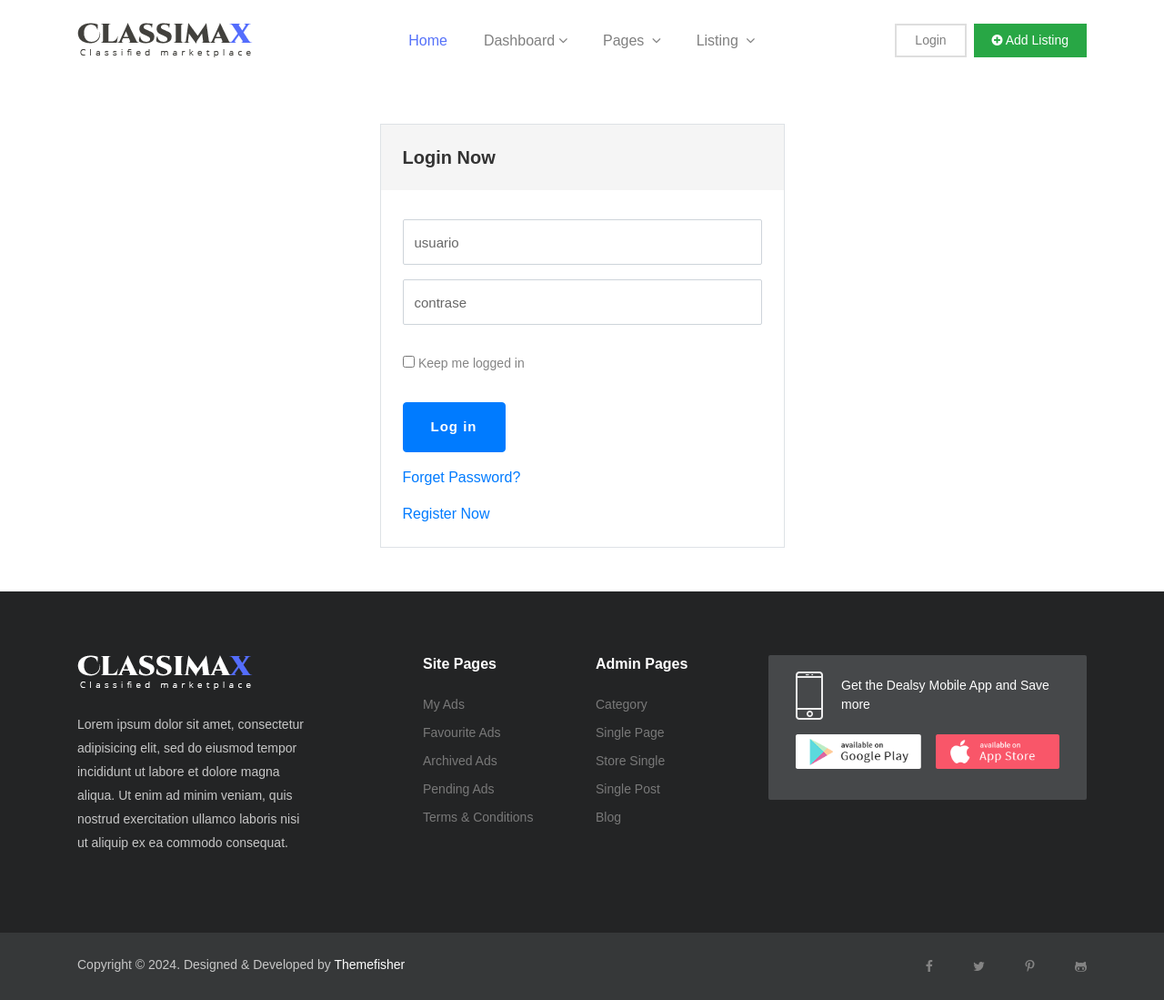
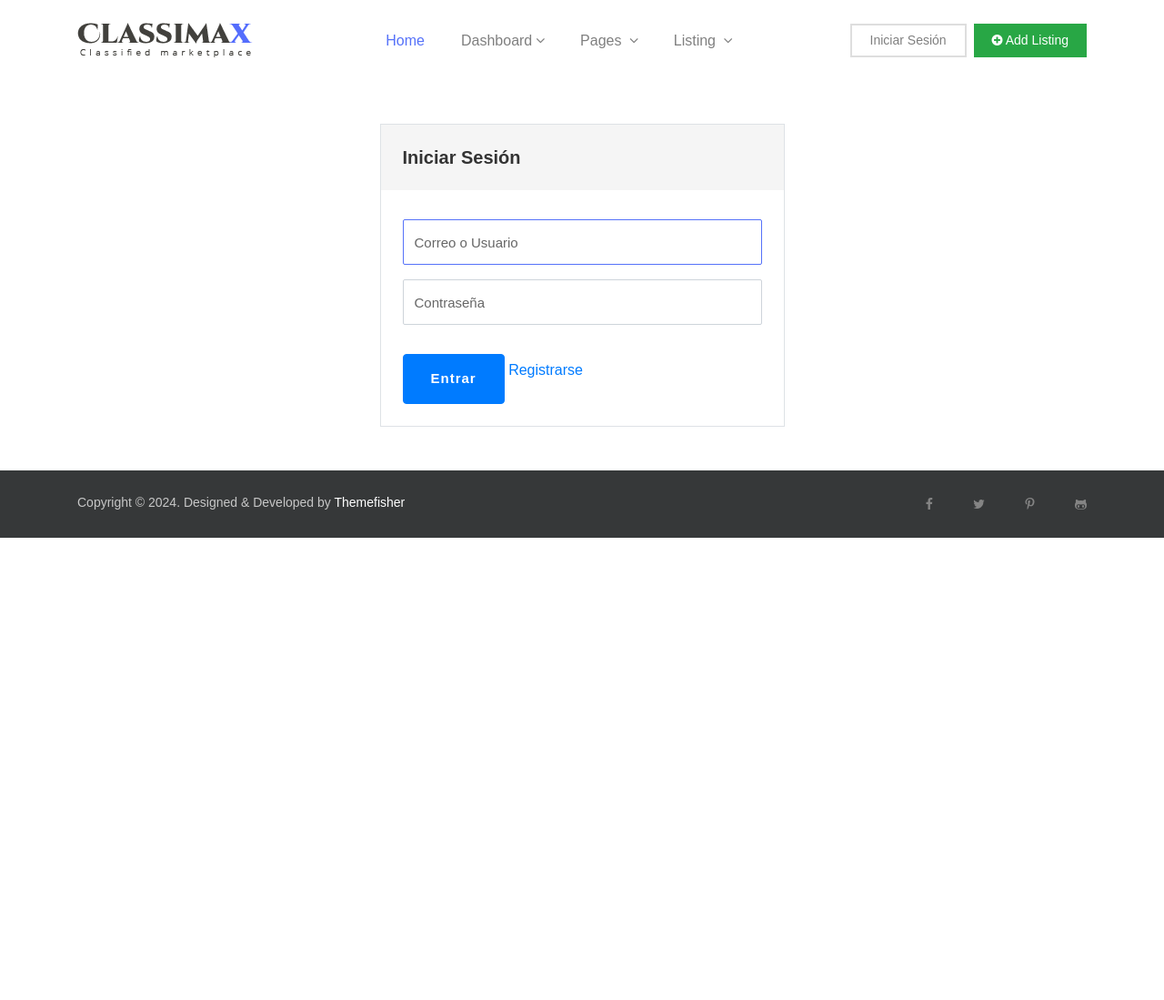
Before and after one commit to saert3311/property_rental_django, a Django app: page /login/ in a window 1280 px wide. Shown: the whole page at 91% size. After the commit the page ends 591 px from the top, so only its background shows below. Run offline with Django 5.2, Linux system fonts and the light colour scheme; parts of the project's set-up code (start-up, migrations or seed data) failed here and were passed over; some libraries are stand-ins or nearby versions; some web fonts are replaced.

Commit message:
Login screen

```diff
--- a/rental_django/rental_django/settings.py
+++ b/rental_django/rental_django/settings.py
@@ -42,6 +42,7 @@ INSTALLED_APPS = [
     "django.contrib.sessions",
     "django.contrib.messages",
     "django.contrib.staticfiles",
+    "widget_tweaks",
     'property',
     'users',
 ]
--- a/rental_django/templates/layouts/footer.html
+++ b/rental_django/templates/layouts/footer.html
@@ -1,69 +1,3 @@
-<footer class="footer section section-sm">
-    <!-- Container Start -->
-    <div class="container">
-      <div class="row">
-        <div class="col-lg-3 col-md-7 offset-md-1 offset-lg-0 mb-4 mb-lg-0">
-          <!-- About -->
-          <div class="block about">
-            <!-- footer logo -->
-            <img src="images/logo-footer.png" alt="logo">
-            <!-- description -->
-            <p class="alt-color">Lorem ipsum dolor sit amet, consectetur adipisicing elit, sed do eiusmod tempor
-              incididunt ut labore et dolore magna aliqua. Ut enim ad minim veniam, quis nostrud exercitation ullamco
-              laboris nisi ut aliquip ex ea commodo consequat.</p>
-          </div>
-        </div>
-        <!-- Link list -->
-        <div class="col-lg-2 offset-lg-1 col-md-3 col-6 mb-4 mb-lg-0">
-          <div class="block">
-            <h4>Site Pages</h4>
-            <ul>
-              <li><a href="dashboard-my-ads.html">My Ads</a></li>
-              <li><a href="dashboard-favourite-ads.html">Favourite Ads</a></li>
-              <li><a href="dashboard-archived-ads.html">Archived Ads</a></li>
-              <li><a href="dashboard-pending-ads.html">Pending Ads</a></li>
-              <li><a href="terms-condition.html">Terms & Conditions</a></li>
-            </ul>
-          </div>
-        </div>
-        <!-- Link list -->
-        <div class="col-lg-2 col-md-3 offset-md-1 offset-lg-0 col-6 mb-4 mb-md-0">
-          <div class="block">
-            <h4>Admin Pages</h4>
-            <ul>
-              <li><a href="category.html">Category</a></li>
-              <li><a href="single.html">Single Page</a></li>
-              <li><a href="store.html">Store Single</a></li>
-              <li><a href="single-blog.html">Single Post</a>
-              </li>
-              <li><a href="blog.html">Blog</a></li>
-
-
-
-            </ul>
-          </div>
-        </div>
-        <!-- Promotion -->
-        <div class="col-lg-4 col-md-7">
-          <!-- App promotion -->
-          <div class="block-2 app-promotion">
-            <div class="mobile d-flex  align-items-center">
-              <a href="index.html">
-                <!-- Icon -->
-                <img src="images/footer/phone-icon.png" alt="mobile-icon">
-              </a>
-              <p class="mb-0">Get the Dealsy Mobile App and Save more</p>
-            </div>
-            <div class="download-btn d-flex my-3">
-              <a href="index.html"><img src="images/apps/google-play-store.png" class="img-fluid" alt=""></a>
-              <a href="index.html" class=" ml-3"><img src="images/apps/apple-app-store.png" class="img-fluid" alt=""></a>
-            </div>
-          </div>
-        </div>
-      </div>
-    </div>
-    <!-- Container End -->
-  </footer>
   <!-- Footer Bottom -->
   <footer class="footer-bottom">
     <!-- Container Start -->
--- a/rental_django/templates/layouts/header.html
+++ b/rental_django/templates/layouts/header.html
@@ -77,7 +77,7 @@
 						</ul>
 						<ul class="navbar-nav ml-auto mt-10">
 							<li class="nav-item">
-								<a class="nav-link login-button" href="login.html">Login</a>
+								<a class="nav-link login-button" href="{% url "users:login" %}">Iniciar Sesión</a>
 							</li>
 							<li class="nav-item">
 								<a class="nav-link text-white add-button" href="ad-listing.html"><i class="fa fa-plus-circle"></i> Add Listing</a>
--- a/rental_django/templates/login.html
+++ b/rental_django/templates/login.html
@@ -1,4 +1,5 @@
 {% extends 'layouts/base.html' %}
+{% load widget_tweaks %}
 {% block title %}{{pagetitle}}{% endblock %}
 {% block content %}
 <section class="login py-5 border-top-1">
@@ -6,19 +7,16 @@
 	  <div class="row justify-content-center">
 		<div class="col-lg-5 col-md-8 align-item-center">
 		  <div class="border">
-			<h3 class="bg-gray p-4">Login Now</h3>
+			<h3 class="bg-gray p-4">Iniciar Sesión</h3>
 			<form method="post">
 				{% csrf_token %}
 			  <fieldset class="p-4">
-				<input class="form-control mb-3" type="text" placeholder="usuario" required>
-				<input class="form-control mb-3" type="password" placeholder="contrase" required>
-				<div class="loggedin-forgot">
-				  <input type="checkbox" id="keep-me-logged-in" name="remember">
-				  <label for="keep-me-logged-in" class="pt-3 pb-2">Keep me logged in</label>
-				</div>
-				<button type="submit" class="btn btn-primary font-weight-bold mt-3">Log in</button>
-				<a class="mt-3 d-block text-primary" href="#!">Forget Password?</a>
-				<a class="mt-3 d-inline-block text-primary" href="register.html">Register Now</a>
+				{{ form.username | add_class:"form-control mb-3" | attr:"placeholder:Correo o Usuario" | attr:"required" }}
+				{{ form.username.errors}}
+				{{ form.password | add_class:"form-control mb-3" | attr:"placeholder:Contraseña" | attr:"required" }}
+				{{ form.password.errors}}
+				<button type="submit" class="btn btn-primary font-weight-bold mt-3">Entrar</button>
+				<a class="mt-3 d-inline-block text-primary" href="register.html">Registrarse</a>
 			  </fieldset>
 			</form>
 		  </div>
--- a/rental_django/users/views.py
+++ b/rental_django/users/views.py
@@ -41,6 +41,5 @@ def login_view(request):
             return redirect('property:index')
         else:
             messages.error(request, 'Usuario o contraseña incorrectos')
-            return render(request, 'login.html')
     form = AuthenticationForm()
-    return render(request, 'login.html', {'form': form})
+    return render(request, 'login.html', {'form': form, 'pagetitle': 'Iniciar sesión'})
```
